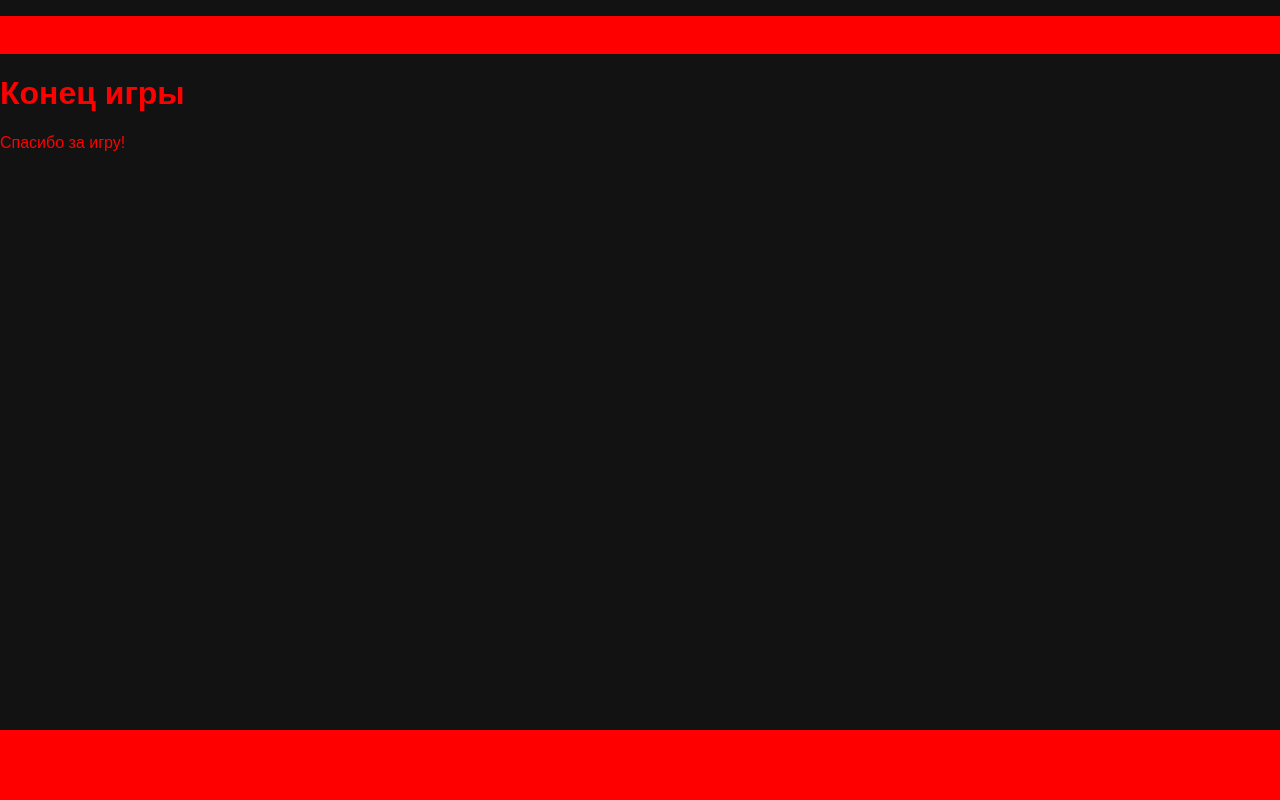
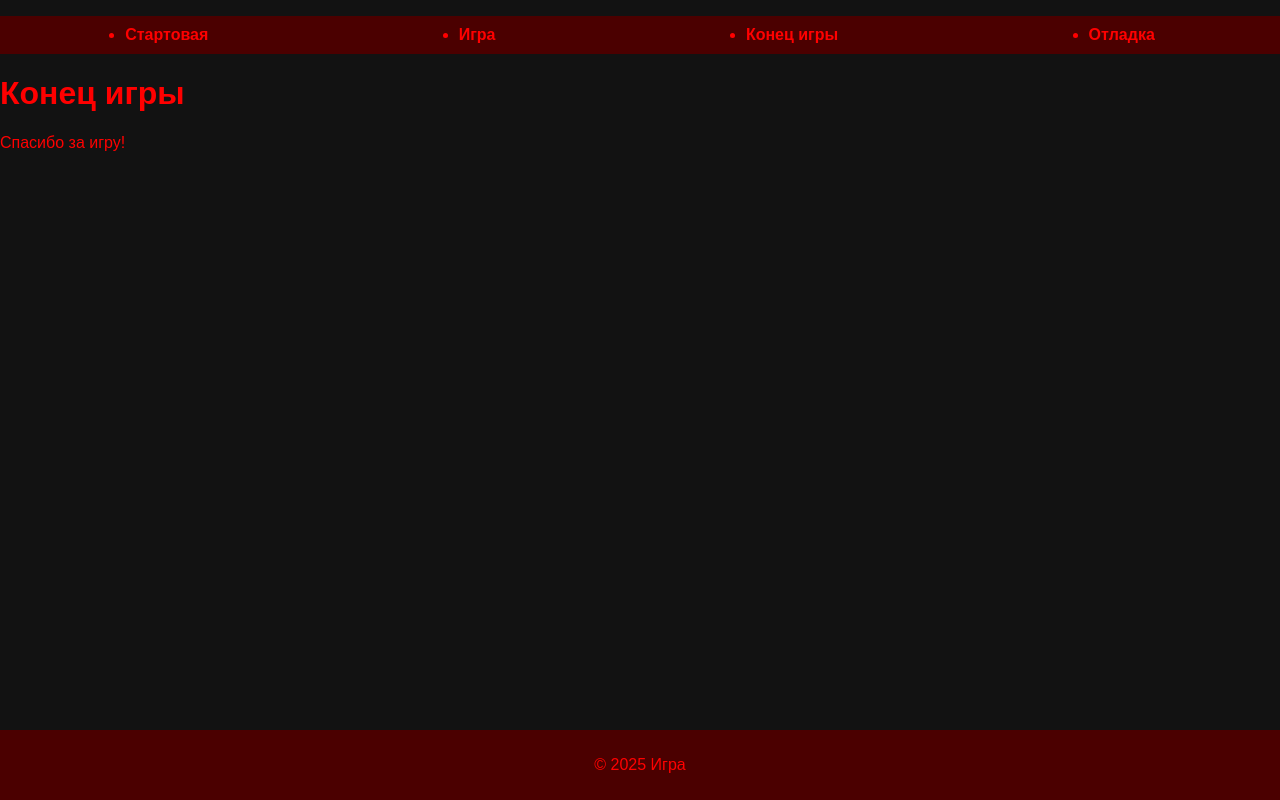
Before and after one commit to sunpole/printerman2, a plain HTML site: page end.html in a window 1280 px wide. Drawn offline with Linux system fonts and the light colour scheme.

Commit message:
Update end.css
v002

```diff
--- a/styles/end.css
+++ b/styles/end.css
@@ -9,7 +9,7 @@ body {
 header nav ul {
     display: flex;
     justify-content: space-around;
-    background-color: #ff0000;
+    background-color: #4b0000; /* Очень темно-красный цвет */
     padding: 10px 0;
 }
 header nav ul li a {
@@ -19,7 +19,7 @@ header nav ul li a {
 }
 footer {
     text-align: center;
-    background-color: #ff0000;
+    background-color: #4b0000; /* Очень темно-красный цвет */
     color: red;
     padding: 10px 0;
     position: absolute;
```
